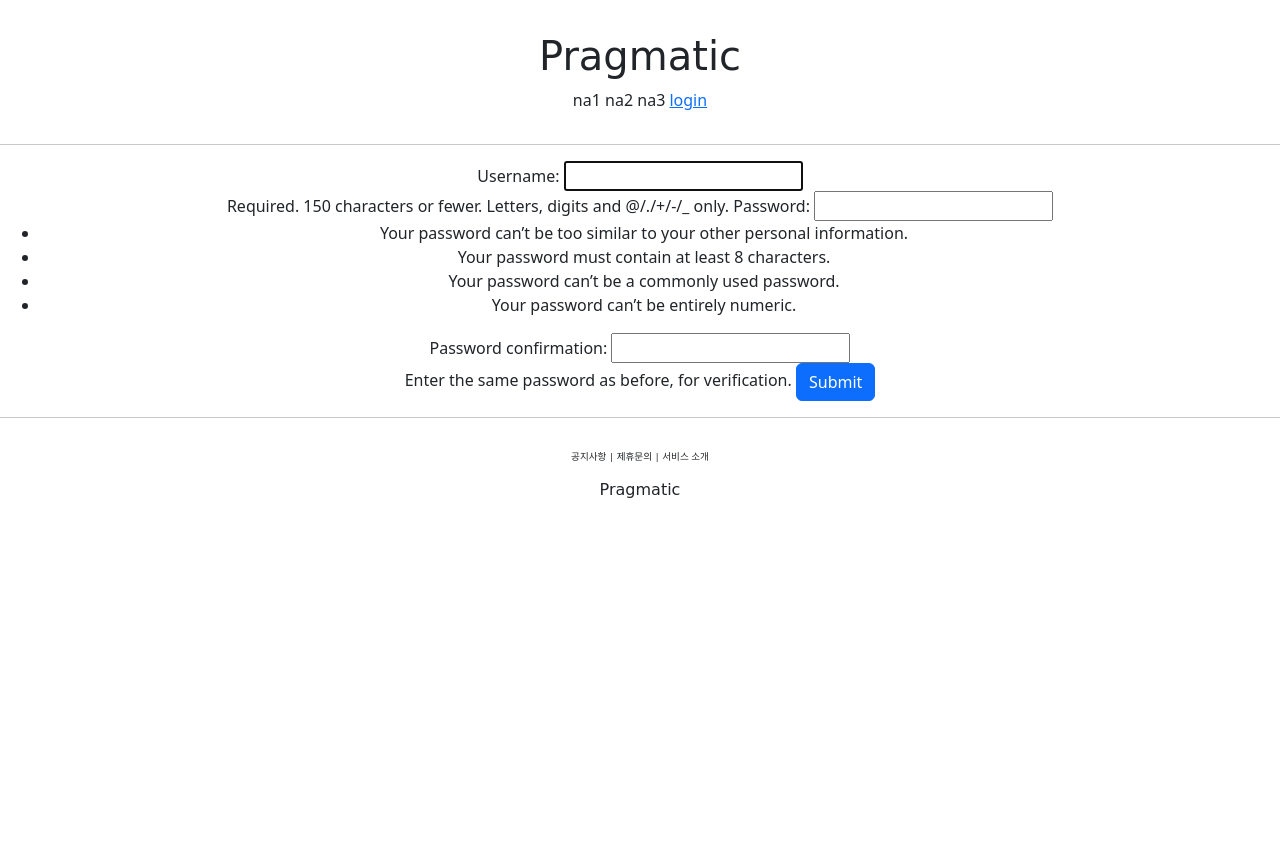
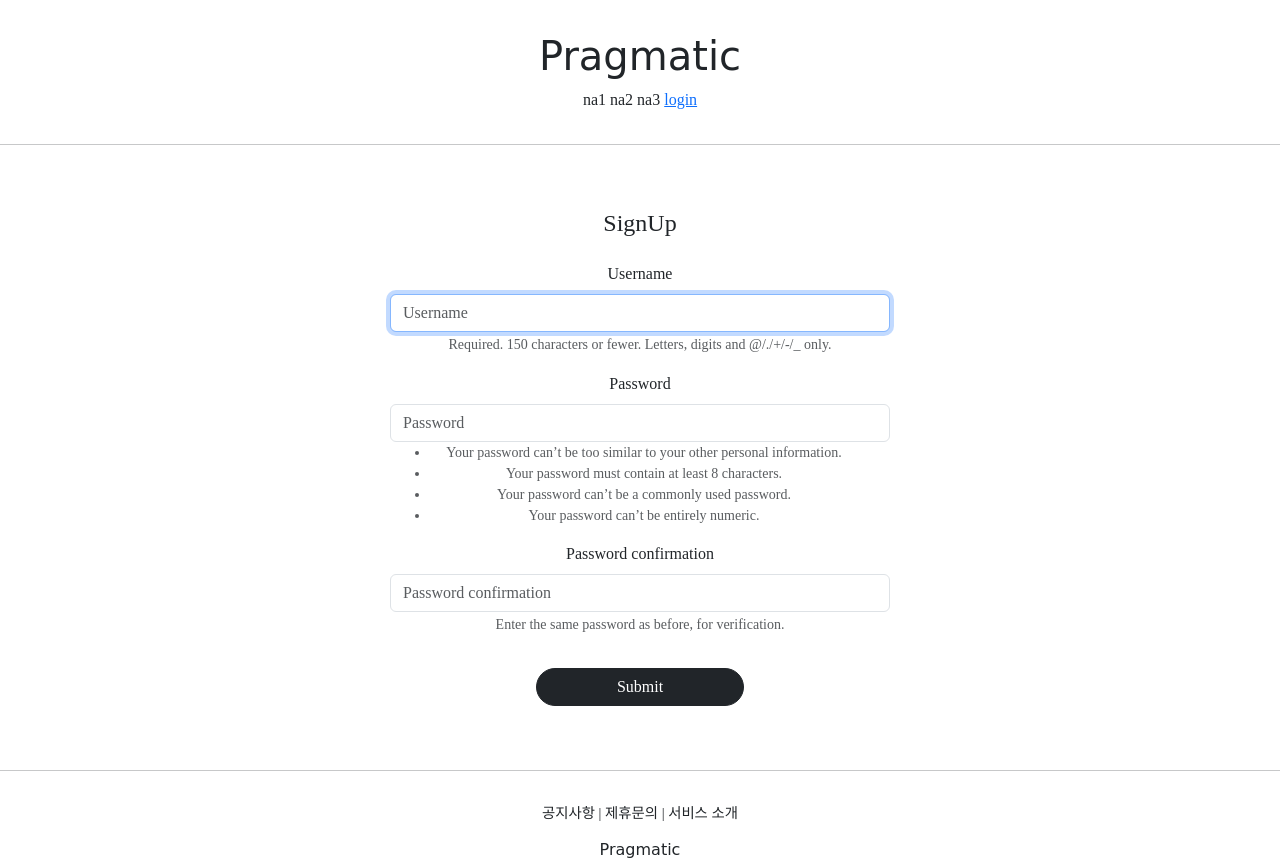
Before and after one commit to jaemoon99/prgmatic, a Django app: page /account/create/ in a window 1280 px wide. Before the commit the page ends 498 px from the top, so only its background shows below. Run offline with Django 4.2, Linux system fonts and the light colour scheme; some libraries are stand-ins or nearby versions; some web fonts are replaced.

Commit message:
BootStrap/NaverFont

```diff
--- a/accountapp/templates/accountapp/create.html
+++ b/accountapp/templates/accountapp/create.html
@@ -1,12 +1,17 @@
 {% extends 'base.html' %}
+{% load bootstrap5 %}
+
 
 {% block content %}
 
-    <div style="text-align: center">
+    <div style="text-align: center; max-width: 500px; margin: 4rem auto">
+        <div class="mb-4">
+            <h4>SignUp</h4>
+        </div>
         <form action="{% url 'accountapp:create' %}" method="post">
             {% csrf_token %}
-            {{ form }}
-            <input type="submit" class="btn btn-primary">
+            {% bootstrap_form form %}
+            <input type="submit" class="btn btn-dark rounded-pill col-5 mt-3">
         </form>
     </div>
 
--- a/pragmatic/settings.py
+++ b/pragmatic/settings.py
@@ -51,6 +51,7 @@ INSTALLED_APPS = [
     'django.contrib.messages',
     'django.contrib.staticfiles',
     'accountapp',
+    'bootstrap5',
 ]
 
 MIDDLEWARE = [
--- a/static/base.css
+++ b/static/base.css
@@ -3,7 +3,7 @@
 }
 
 .pragmatic_footer_button {
-    font-size: .6rem;
+    font-size: .9rem;
 }
 
 .pragmatic_footer {
--- a/templates/base.html
+++ b/templates/base.html
@@ -1,7 +1,7 @@
 <!doctype html>
 <html lang="ko">
 {% include 'head.html' %}
-<body>
+<body  style="font-family: 'NanumSquareNeoOTF-Rg';">
     {% include 'header.html' %}
 
     <hr>
--- a/templates/head.html
+++ b/templates/head.html
@@ -14,4 +14,32 @@
 
     <!-- DEFAULT CSS LINK -->
     <link rel="stylesheet" type="text/css" href="{% static 'base.css' %}">
+
+    <style>
+        @font-face {
+            font-family: 'NanumSquareNeoOTF-Bd';
+            src: local('NanumSquareNeoOTF-Bd');
+            url("{% static 'fonts/NanumSquareNeoOTF-Bd.otf' %}") format("opentype");
+        }
+        @font-face {
+            font-family: 'NanumSquareNeoOTF-Eb';
+            src: local('NanumSquareNeoOTF-Eb');
+            url("{% static 'fonts/NanumSquareNeoOTF-Eb.otf' %}") format("opentype");
+        }
+        @font-face {
+            font-family: 'NanumSquareNeoOTF-Hv';
+            src: local('NanumSquareNeoOTF-Hv');
+            url("{% static 'fonts/NanumSquareNeoOTF-Hv.otf' %}") format("opentype");
+        }
+        @font-face {
+            font-family: 'NanumSquareNeoOTF-Lt';
+            src: local('NanumSquareNeoOTF-Lt');
+            url("{% static 'fonts/NanumSquareNeoOTF-Lt.otf' %}") format("opentype");
+        }
+        @font-face {
+            font-family: 'NanumSquareNeoOTF-Rg';
+            src: local('NanumSquareNeoOTF-Rg');
+            url("{% static 'fonts/NanumSquareNeoOTF-Rg.otf' %}") format("opentype");
+        }
+    </style>
 </head>
```
Also changed, not shown: accountapp/templates/accountapp/login.html (+4 -3 lines), 5 other files.
